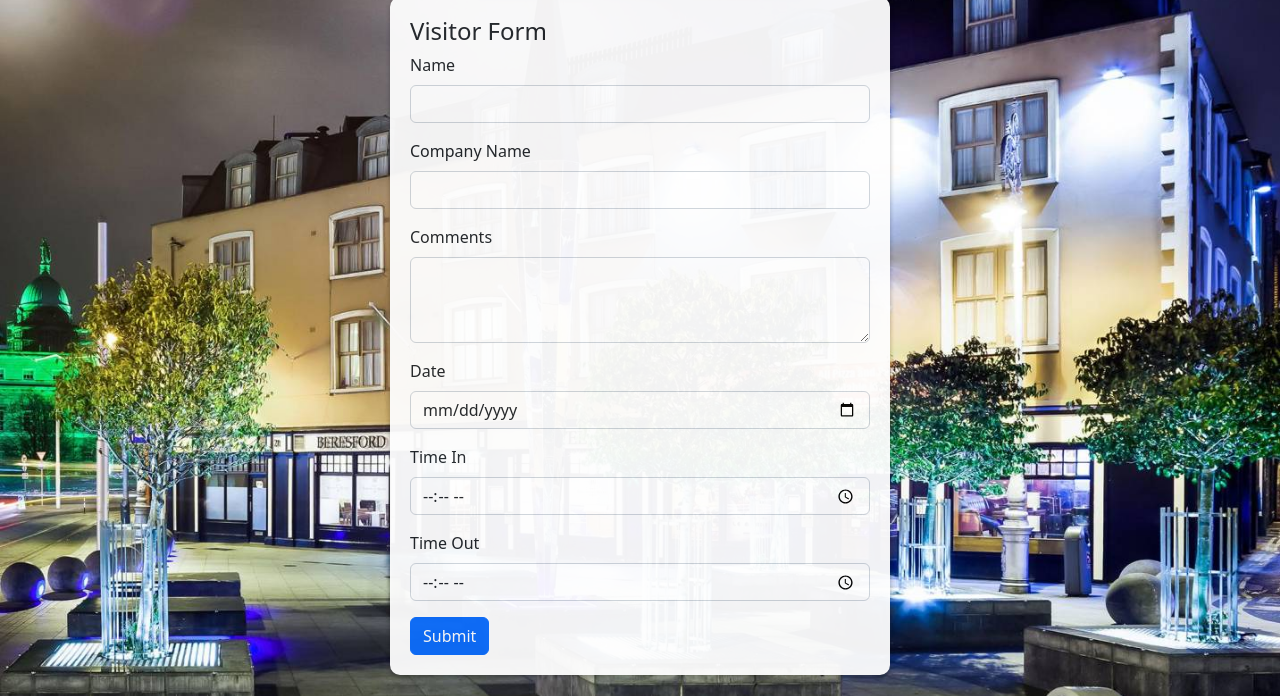
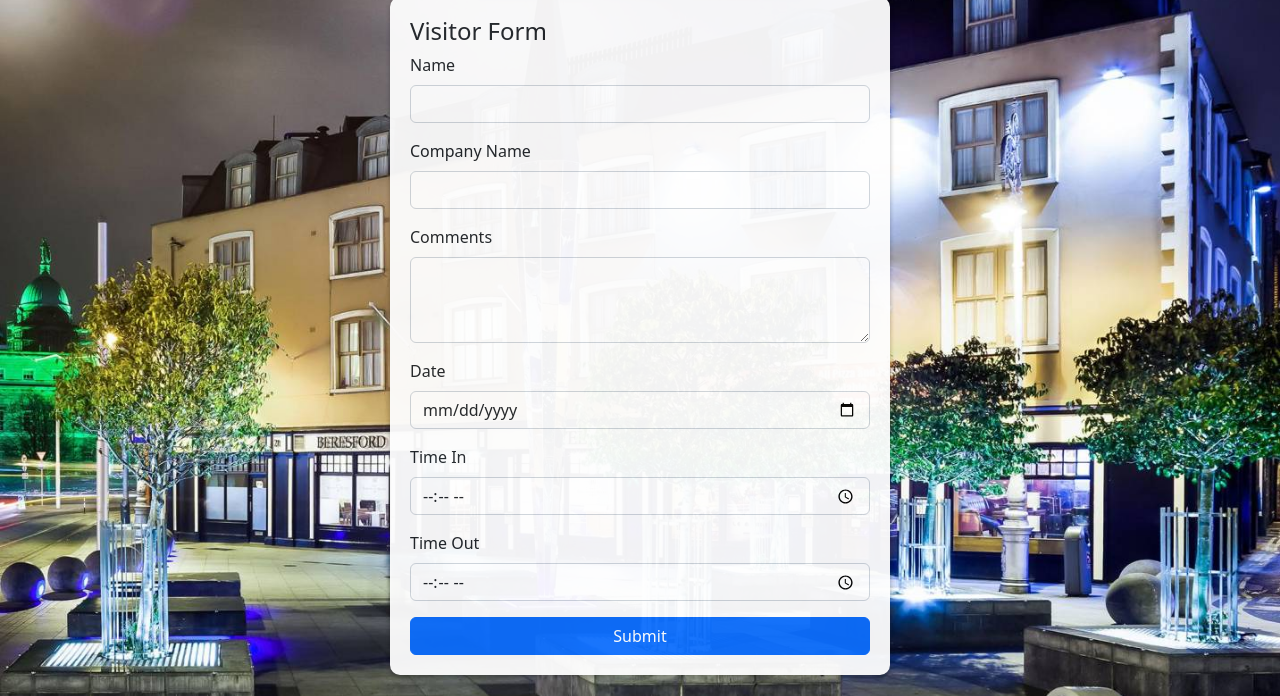
Before and after one commit to beresfordhotel/visitorbook, a plain HTML site: page index.html in a window 1280 px wide. Shown: the part 104-800 px from the top of the page. Drawn offline with nearby package versions, Linux system fonts and the light colour scheme.

Commit message:
Update index.html

```diff
--- a/index.html
+++ b/index.html
@@ -54,7 +54,7 @@
           <label for="timeout" class="form-label">Time Out</label>
           <input type="time" class="form-control" id="timeout" name="timeout" required>
         </div>
-        <button type="submit" id="submitBtn" class="btn btn-primary"><div id="loading">Submit</div><div id="loader"></div></div>
+        <button type="submit" id="submitBtn" class="btn btn-primary" style="width: 100%;"><div id="loading">Submit</div><div id="loader"></div></div>
           </button>
       </form>
     </div>
```
